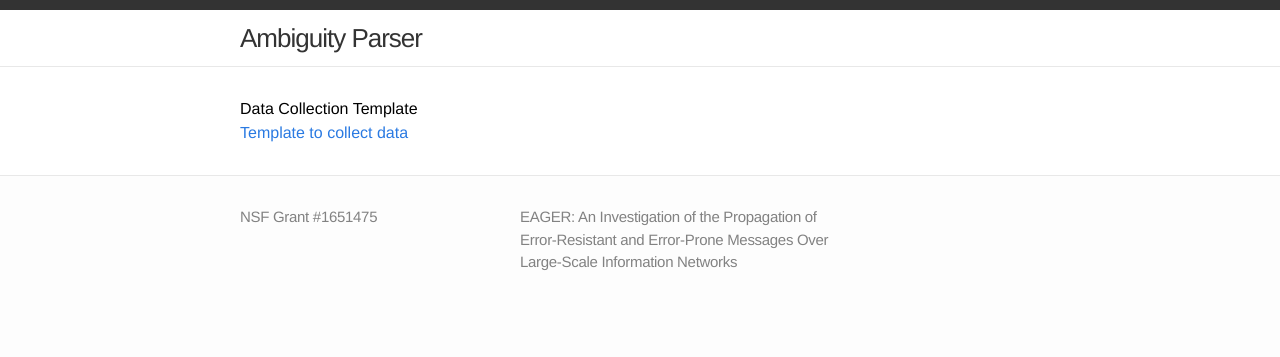
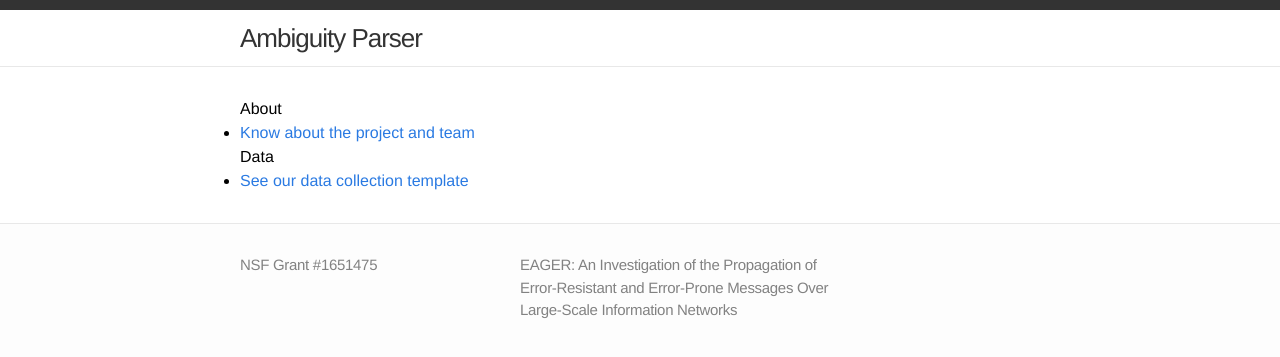
Before and after one commit to AmbiguityISMLab/AmbiguityISMLab.github.io, a Jekyll site: the page built from index.html, in a window 1280 px wide. Shown: the top 357 px of the page. Built offline with Jekyll 4.4.1, drawn with Linux system fonts in a browser that asks for light colours.

Commit message:
Add content

```diff
--- a/_layouts/default.html
+++ b/_layouts/default.html
@@ -7,8 +7,18 @@
 
     <div class="page-content">
       <div class="wrap">
-			<h2>Data Collection Template</h2>
-		     <a class="page-link" href="{{ "/design.html" | prepend: site.baseurl }}">Template to collect data</a>
+			<h1>About</h1>
+			<ul>
+				<li>
+					<a class="page-link" href="{{ "/http://ambiguity.ismlab.usf.edu/ap.ww/abtus.html" | prepend: site.baseurl }}">Know about the project and team</a>
+				</li>
+			</ul>
+			<h1>Data</h1>
+			<ul>
+				<li>
+					<a class="page-link" href="{{ "/design.html" | prepend: site.baseurl }}">See our data collection template</a>
+				</li>
+			</ul>
        </div>
     </div>
 
```
